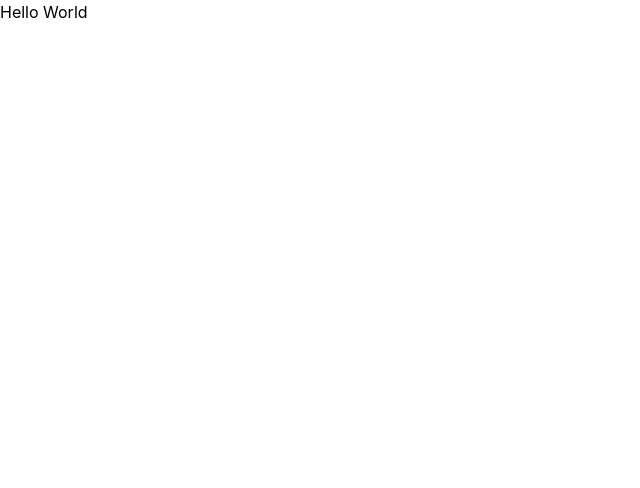
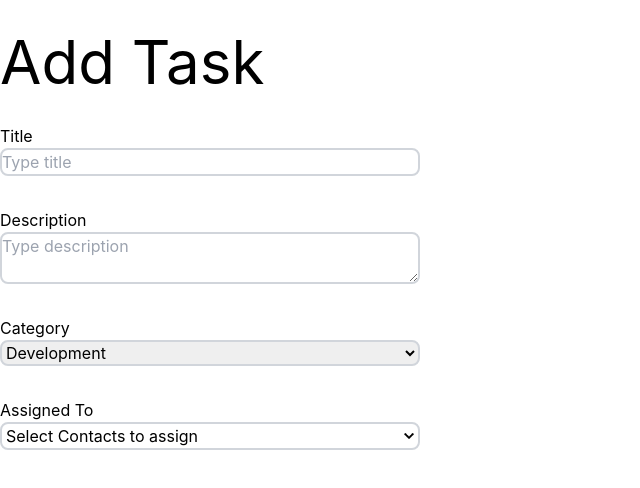
Before and after one commit to AnilCokbilir/JoinReact, a React (Create React App) app: page / in a window 1280 px wide. Shown: the top 488 px of the page, without its empty margins (0-640 px from the left). Built offline with nearby package versions, Linux system fonts and the light colour scheme.

Commit message:
try: state of assignees

```diff
--- a/src/App.js
+++ b/src/App.js
@@ -1,10 +1,9 @@
-import logo from './logo.svg';
 import './App.css';
-
+import Addtask from './components/Addtask';
 function App() {
   return (
     <div className="App">
-      <h1 className='flex'>Hello World</h1>
+      <Addtask/>
     </div>
   );
 }
--- /dev/null
+++ b/src/components/Addtask.css
@@ -0,0 +1,8 @@
+.leftSection {
+    width: 420px
+}
+
+.arrowIcon {
+    width: 10px;
+    height: 10px;
+}
--- /dev/null
+++ b/src/components/Addtask.js
@@ -0,0 +1,125 @@
+import React, { useState } from "react";
+import "./Addtask.css";
+import arrowDown from "../assets/img/arrowDown.png";
+
+function Addtask() {
+  const assignees = [
+    {
+      username: "Mustafa",
+      checked: false,
+    },
+    {
+      username: "Anil",
+      checked: false,
+    },
+  ];
+
+  const [title, setTitle] = useState("");
+  const [description, setDescription] = useState("");
+  const [category, setCategory] = useState("Development");
+  const [selectedAssignees, setSelectedAssignees] = useState([]);
+  const [dropdown, setDropdown] = useState(false);
+
+  const titleChangeHandler = (event) => {
+    setTitle(event.target.value);
+  };
+
+  const descriptionChangeHandler = (event) => {
+    setDescription(event.target.value);
+  };
+
+  const dropdownChangeHandler = (event) => {
+    setCategory(event.target.value);
+  };
+
+  const openDropdownHandler = () => {
+    setDropdown((prevState) => !prevState);
+  };
+
+  const selectUserHandler = (index) => {
+    console.log(index);
+    if(assignees[index].checked){
+        assignees[index].checked = false;
+
+    }else{
+        assignees[index].checked = true;
+    }
+    // setSelectedAssignees(assignees[index].checked)
+    // console.log(assignees)
+
+    setSelectedAssignees(prevAssignee => ({...prevAssignee, checked: true}));
+  }
+
+  console.log(selectedAssignees);
+
+  const ShowAssignes = () => {
+    return (
+      <div className="dropdown border-gray-300 rounded-b-lg border-2 border-solid pl-1 border-t-0">
+        {assignees.map((assignee, index) => (
+          <div key={index}>
+            <label  onClick={() => {selectUserHandler(index)}}  className="flex justify-between">
+              {assignee.username} <input type="checkbox" className="mr-1" />
+            </label>
+          </div>
+        ))}
+      </div>
+    );
+  };
+
+  return (
+    <div>
+      <h2 className="text-6xl text-left my-8">Add Task</h2>
+      <form>
+        <div className="leftSection">
+          <div className="flex flex-col mb-8">
+            <label className="text-left">Title</label>
+            <input
+              className="rounded-lg border-gray-300 border-2 border-solid"
+              placeholder="Type title"
+              onChange={titleChangeHandler}
+            />
+          </div>
+          <div className="flex flex-col join-textfields mb-8">
+            <label className="flex flex-col text-left">Description</label>
+            <textarea
+              className="rounded-lg border-gray-300 border-2 border-solid"
+              placeholder="Type description"
+              onChange={descriptionChangeHandler}
+            />
+          </div>
+          <div className="flex flex-col mb-8">
+            <label className="text-left">Category</label>
+            <select
+              className="rounded-lg border-gray-300 border-2 border-solid"
+              onChange={dropdownChangeHandler}
+            >
+              <option value="Development">Development</option>
+              <option value="Sales">Sales</option>
+            </select>
+          </div>
+          <div className="flex flex-col">
+            <label className="text-left">Assigned To</label>
+            <div>
+              <div
+                className={`text-left rounded-t-lg border-gray-300 border-2 border-solid flex justify-between items-center pl-1 ${
+                  dropdown ? "border-b-0" : "rounded-lg"
+                }`}
+                onClick={openDropdownHandler}
+              >
+                Select Contacts to assign{" "}
+                <img
+                  className="arrowIcon mr-1"
+                  src={arrowDown}
+                  alt="Arrow down"
+                />
+              </div>
+              <div>{dropdown ? <ShowAssignes /> : null}</div>
+            </div>
+          </div>
+        </div>
+      </form>
+    </div>
+  );
+}
+
+export default Addtask;
```
Also changed, not shown: src/assets/img/arrowDown.png (added).
